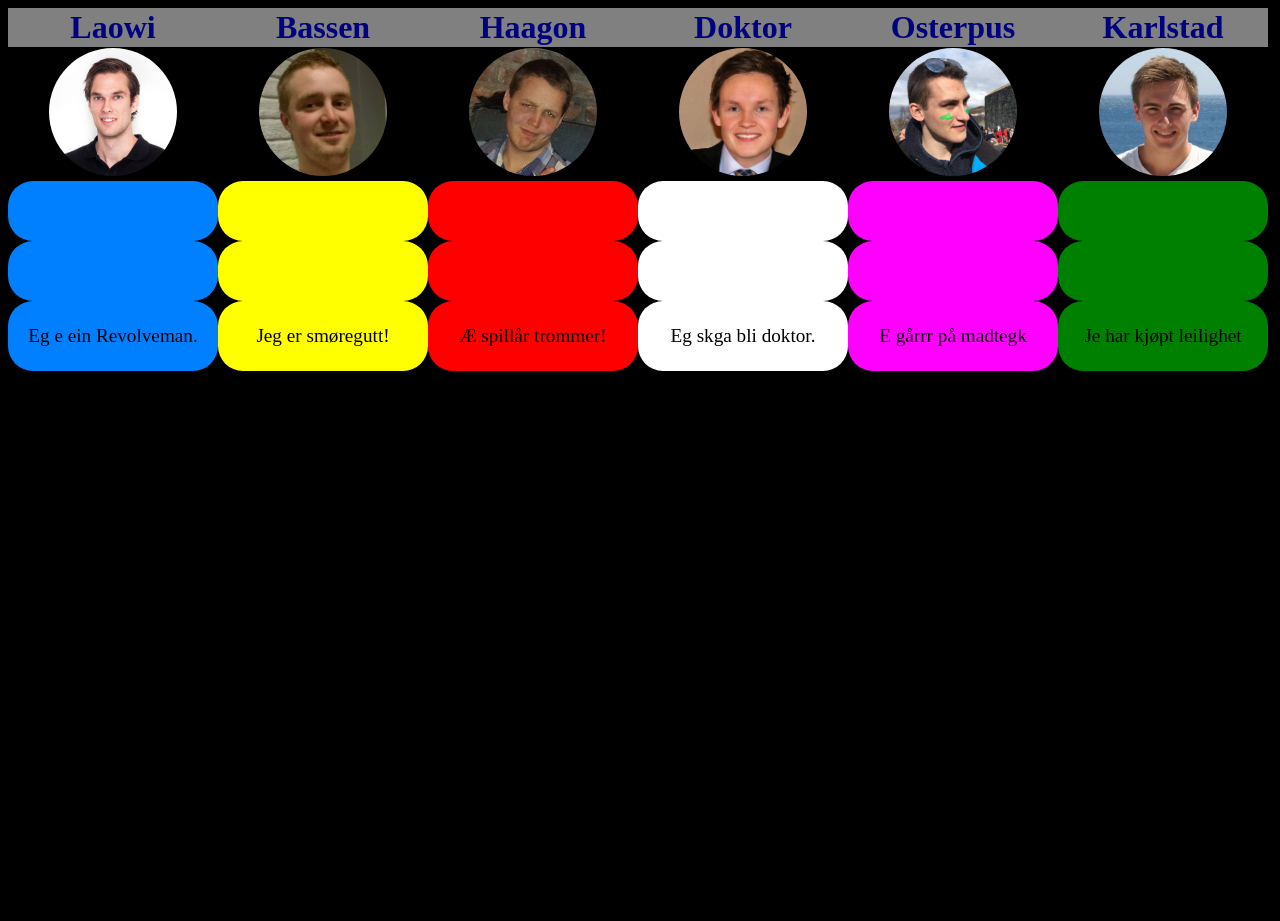
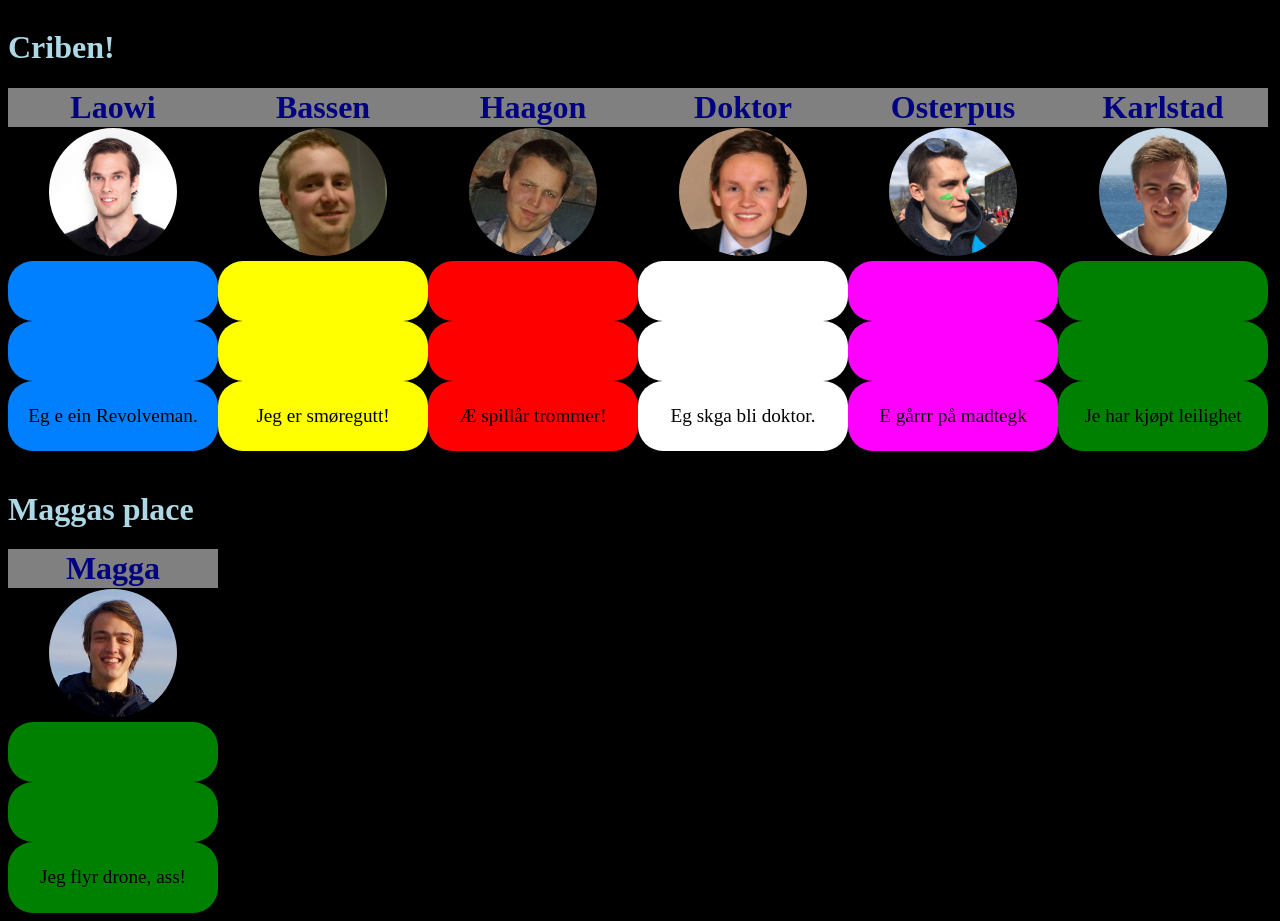
Before and after one commit to prestegaard/Beer-scoreboard, a Flask app: page / in a window 1280 px wide. Before the commit the page ends 371 px from the top, so only its background shows below. Run offline with Flask 2, Linux system fonts and the light colour scheme; data comes from the database, SQL or seed files in the repository; some libraries are stand-ins or nearby versions.

Commit message:
Automaticly disable gpio if running on ubuntu, made use of location in views and html

```diff
--- a/app/static/js/update_beer_count.js
+++ b/app/static/js/update_beer_count.js
@@ -23,7 +23,7 @@ $(document).ready(function(){
     socket.on('last seen socket', function(msg) {
         last_seen = msg.data;
         nickname_string = '';
-        nickname_string = nickname_string + '<h1>' + 'Lastest drinker: ' + nickname.toString() + '</h1>';
+        nickname_string = nickname_string + '<h1>' + 'Latest drinker: ' + nickname.toString() + '</h1>';
 
         number_of_beers_string = '';
         number_of_beers_string = number_of_beers_string + '<p><i>' + 'Number of beers: '  + number.toString() + '</i></p>';
--- a/app/static/style2.css
+++ b/app/static/style2.css
@@ -12,10 +12,16 @@
 .users.table {
     width: 100%;
     background-color: grey;
+    overflow-wrap: break-word;
+    display: inline;
+
 
 }
 
-
+.latest-drinker{
+    color: lightblue;
+    display: inline-block;
+}
 .round{
     border-radius: 25px;
     border: 0px solid #73AD21;
@@ -49,19 +55,6 @@ table {
 
 }
 
-.users.table {
-    overflow-wrap: break-word;
-    display: inline;
-
-}
-
-.toilet.body{
-    background-color: green;
-}
-.toilet.h1 {
-    color: navy;
-    margin-left: 20px;
-}
 
 .blue {
     background-color: #0080FF;
--- a/app/templates/user2.html
+++ b/app/templates/user2.html
@@ -1,78 +1,103 @@
 <!DOCTYPE html>
-  <head>
+<head>
     <meta name="mobile-web-app-capable" content="yes">
     <script src="//ajax.googleapis.com/ajax/libs/jquery/2.1.1/jquery.min.js"></script>
     <!--script src="//cdnjs.cloudflare.com/ajax/libs/socket.io/0.9.16/socket.io.min.js"></script-->
     <script type="text/javascript" src="//cdnjs.cloudflare.com/ajax/libs/socket.io/1.3.6/socket.io.min.js"></script>
     <script src="/static/js/update_beer_count.js"></script>
     <link rel="stylesheet" href='/static/style2.css' />
-  </head>
-    <body class="users body">
-        <table class="user table" id="cssTable">
-
+</head>
+<body class="users body">
+    <h1 class="latest-drinker">Criben!</h1>
+    <table class="user table" id="cssTable">
             <colgroup>
-              <col class="blue"   />
-              <col class="yellow" />
-              <col class="red"    />
-              <col class="white"  />
-              <col class="pink"   />
-              <col class="green"  />
+                {% for user in criben_users %}
+                <col class="{{user.button_color}}" />
+                {% endfor %}
             </colgroup>
             <thead style="display:table-header-group;">
-                <tr>
-                    {% for user in users %}
+            <tr><!-- Dipplay nickname in header aboce the users -->
+                    {% for user in criben_users %}
+                    <th class="nickname header">{{user.nickname}}</th>
+                    {% endfor %}
+                </tr>
+            </thead>
+            <tbody>
+                <tr><!-- Display image of the users -->
+                    {% for user in criben_users %}
+                    <td class="users body">
+                            <img class="img-circle" src="{{user.img_src}}">
+                        </td>
+                    {% endfor %}
+                </tr>
+                <tr><!-- Display number of beers -->
+                    {% for user in criben_users %}
+                    <td class="round">
+                            <div id="beer_{{user.nickname}}" />
+
+                        </td>
+                    {% endfor %}
+                </tr>
+                <tr><!-- Display last drink -->
+                    {% for user in criben_users %}
+                    <td class="round">
+                            <div id="last_{{user.nickname}}" />
+                        </td>
+                    {% endfor %}
+                </tr>
+                <tr><!-- Display about me -->
+                    {% for user in criben_users %}
+                    <td class="round">
+                            <p class="users about">{{ user.about_me }}</p>
+                        </td>
+                    {% endfor %}
+                </tr>
+            </tbody>
+        </table>
+        <table>
+            <thead>
+                <div id='scoreboard_header' class="latest-drinker" /><!-- Lastest drinker -->
+            </thead>
+        </table>
+        <h1 class="latest-drinker">Maggas place</h1>
+        <table class="user table" id="cssTable">
+            <colgroup>
+                {% for user in magga_users %}
+                    <col class="{{user.button_color}}" />
+                {% endfor %}
+            </colgroup>
+            <thead style="display:table-header-group;">
+                <tr><!-- Dipplay nickname in header aboce the users -->
+                    {% for user in magga_users %}
                         <th class="nickname header">{{user.nickname}}</th>
                     {% endfor %}
                 </tr>
             </thead>
             <tbody>
-                <tr>
-                    {% for user in users %}
+                <tr><!-- Display image of the users -->
+                    {% for user in magga_users %}
                         <td class="users body">
                             <img class="img-circle" src="{{user.img_src}}">
                         </td>
                     {% endfor %}
                 </tr>
-                <tr >
-                    {% for user in users %}
+                <tr><!-- Display number of beers -->
+                    {% for user in magga_users %}
                         <td class="round">
-                            {% if user.nickname == 'Laowi'  %}
-                                <div id='beer_Laowi' />
-                            {% elif user.nickname == 'Karlstad'  %}
-                                <div id='beer_Karlstad' />
-                            {% elif user.nickname == 'Haagon'  %}
-                                <div id='beer_Haagon' />
-                            {% elif user.nickname == 'Doktor'  %}
-                                <div id='beer_Doktor' />
-                            {% elif user.nickname == 'Osterpus'  %}
-                                <div id='beer_Osterpus' />
-                            {% elif user.nickname == 'Bassen'  %}
-                                <div id='beer_Bassen' />
-                            {% endif  %}
+                            <div id="beer_{{user.nickname}}" />
+
                         </td>
                     {% endfor %}
                 </tr>
-                <tr >
-                    {% for user in users %}
+                <tr><!-- Display last drink -->
+                    {% for user in magga_users %}
                         <td class="round">
-                            {% if user.nickname == 'Laowi'  %}
-                                <div id='last_Laowi' />
-                            {% elif user.nickname == 'Karlstad'  %}
-                                <div id='last_Karlstad' />
-                            {% elif user.nickname == 'Haagon'  %}
-                                <div id='last_Haagon' />
-                            {% elif user.nickname == 'Doktor'  %}
-                                <div id='last_Doktor' />
-                            {% elif user.nickname == 'Osterpus'  %}
-                                <div id='last_Osterpus' />
-                            {% elif user.nickname == 'Bassen'  %}
-                                <div id='last_Bassen' />
-                            {% endif  %}
+                            <div id="last_{{user.nickname}}" />
                         </td>
                     {% endfor %}
                 </tr>
-                <tr >
-                    {% for user in users %}
+                <tr><!-- Display about me -->
+                    {% for user in magga_users %}
                         <td class="round">
                             <p class="users about">{{ user.about_me }}</p>
                         </td>
@@ -80,7 +105,7 @@
                 </tr>
             </tbody>
         </table>
-        <div id='scoreboard_header' style='color: lightblue;'>
+
         <script type="text/javascript" charset="utf-8">
             var socket = io.connect('http://' + document.domain + ':' + location.port);
             socket.on('connect', function() {
--- a/app/views.py
+++ b/app/views.py
@@ -6,16 +6,26 @@ from .models import User
 @app.route('/')
 @app.route('/index')
 def index():
-   # user = User.query.get(3)
-    #users = User.query.all()
-    users = []
-    users.append(User.query.get(1)) # Vegard
-    users.append(User.query.get(7)) # Rune
-    users.append(User.query.get(3)) # Haagon
-    users.append(User.query.get(4)) # Simen
-    users.append(User.query.get(5)) # Vetle
-    users.append(User.query.get(2)) # Karlstad
+    # user = User.query.get(3)
+    users = User.query.all()
+    criben = []
+    criben.append(User.query.get(1)) # Vegard
+    criben.append(User.query.get(7)) # Rune
+    criben.append(User.query.get(3)) # Haagon
+    criben.append(User.query.get(4)) # Simen
+    criben.append(User.query.get(5)) # Vetle
+    criben.append(User.query.get(2)) # Karlstad
+
+    maggas_place = []
+    guests = []
+    for u in users:
+        if u.location == 'Maggas place':
+            maggas_place.append(u)
+        elif u.location == 'Guest':
+            guests.append(u)
 
     return render_template('user2.html',
-                           users=users
+                           criben_users=criben,
+                           magga_users=maggas_place,
+                           guests_users=guests
                            )
--- a/run.py
+++ b/run.py
@@ -1,6 +1,6 @@
 #!flask/bin/python
 from app import app, socketio
 
-app.run(port=80, host='0.0.0.0', debug=True, threaded=True)
+app.run(port=5000, host='0.0.0.0', debug=True, threaded=True)
 
 #socketio.run(app, debug=True)
```
Also changed, not shown: app/buttons.py (+32 -11 lines).
